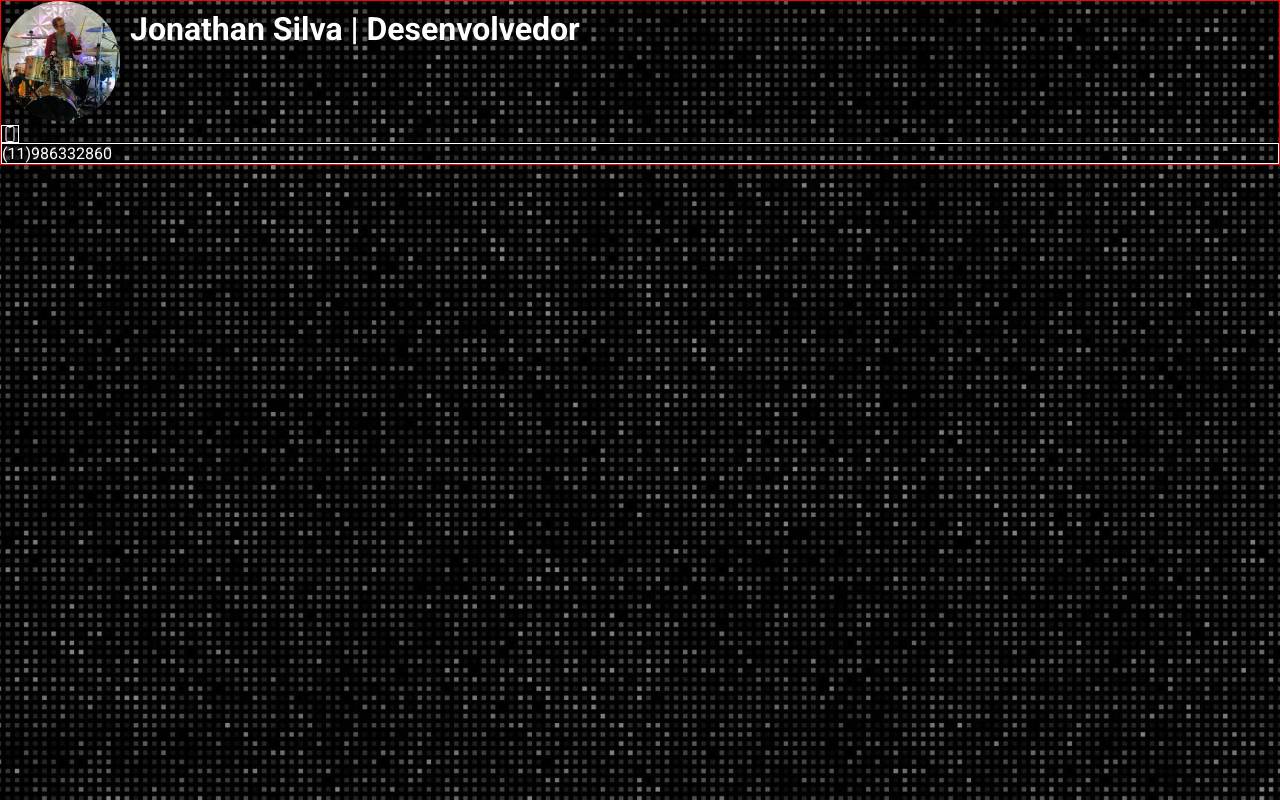
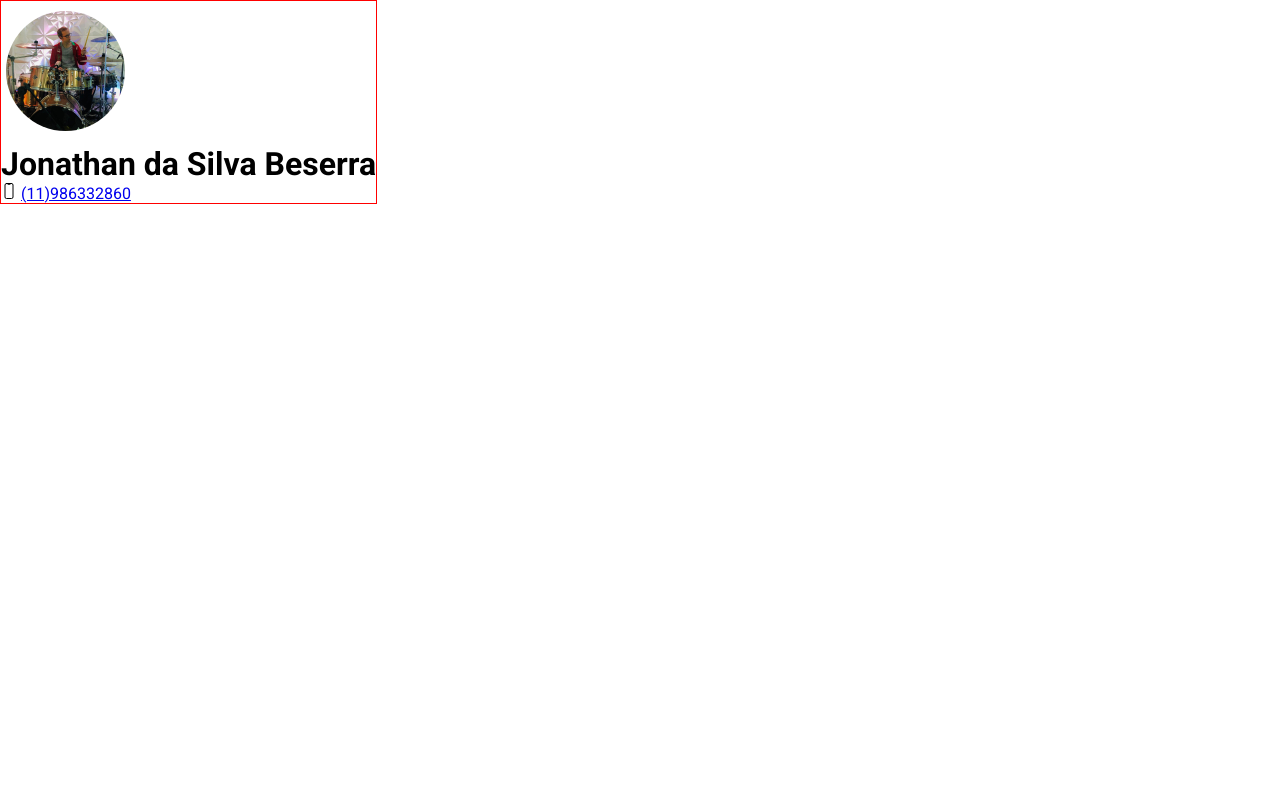
Before and after one commit to JohnSilva98/Curriculo, a plain HTML site: page index.html in a window 1280 px wide. Drawn offline with nearby package versions, Linux system fonts and the light colour scheme.

Commit message:
first commit

```diff
--- a/index.html
+++ b/index.html
@@ -20,13 +20,16 @@
     <title>Curriculo Vitae</title>
   </head>
   <body>
-    <div id="PersonalInfo">
-      <img src="./assets/profilePhotojpg.jpg" alt="Minha foto de perfil" />
-      <h1>Jonathan Silva | Desenvolvedor</h1>
-      <!--contato-->
-      <ion-icon id="contact" name="phone-portrait-outline"></ion-icon>
-      <a id="contact" href="https://wa.me/5511986332860">(11)986332860</a>
-    </div>
+    <header class="personaInfo">
+      <div id="info">
+        <div id="img">
+          <img src="./assets/profilePhotojpg.jpg" alt="minha foto de perfil" />
+        </div>
+        <h1>Jonathan da Silva Beserra</h1>
+        <ion-icon name="phone-portrait-outline"></ion-icon>
+        <a href="https://wa.me/5511986332860" target="_blank">(11)986332860</a>
+      </div>
+    </header>
     <!--Import IonIcon-->
     <script
       type="module"
--- a/styles.css
+++ b/styles.css
@@ -8,43 +8,14 @@
   --main-color: white;
   --border-color: gray;
 }
-body {
-  background: url(assets/bg-dark.jpeg) no-repeat top center/cover;
-  height: 100vh;
+#info {
+  border: 1px solid red;
+  display: inline-block;
+
 }
-
-/*personal info*/
-
-#PersonalInfo {
-  border: 1px solid red;
-  color: var(--main-color);
-}
-
-#PersonalInfo h1 {
-  display: flex;
-  flex-direction: row;
-  padding-left: 30px;
-  left: 100px;
-  top: 10px;
-}
-#contact {
-  display: flex;
-  flex-direction: column;
-  text-decoration: none;
-  color: var(--main-color);
-  border: 1px solid white;
-}
-#PersonalInfo img {
+#img img {
   height: 120px;
   border-radius: 50%;
+  margin: 10px 5px;
 }
-
-h1 {
-  position: absolute;
-  top: 4%;
-  color: white;
-  width: 300;
-}
-h2 {
-  border: 1px solid lime;
-}
+/*personal info*/
```
